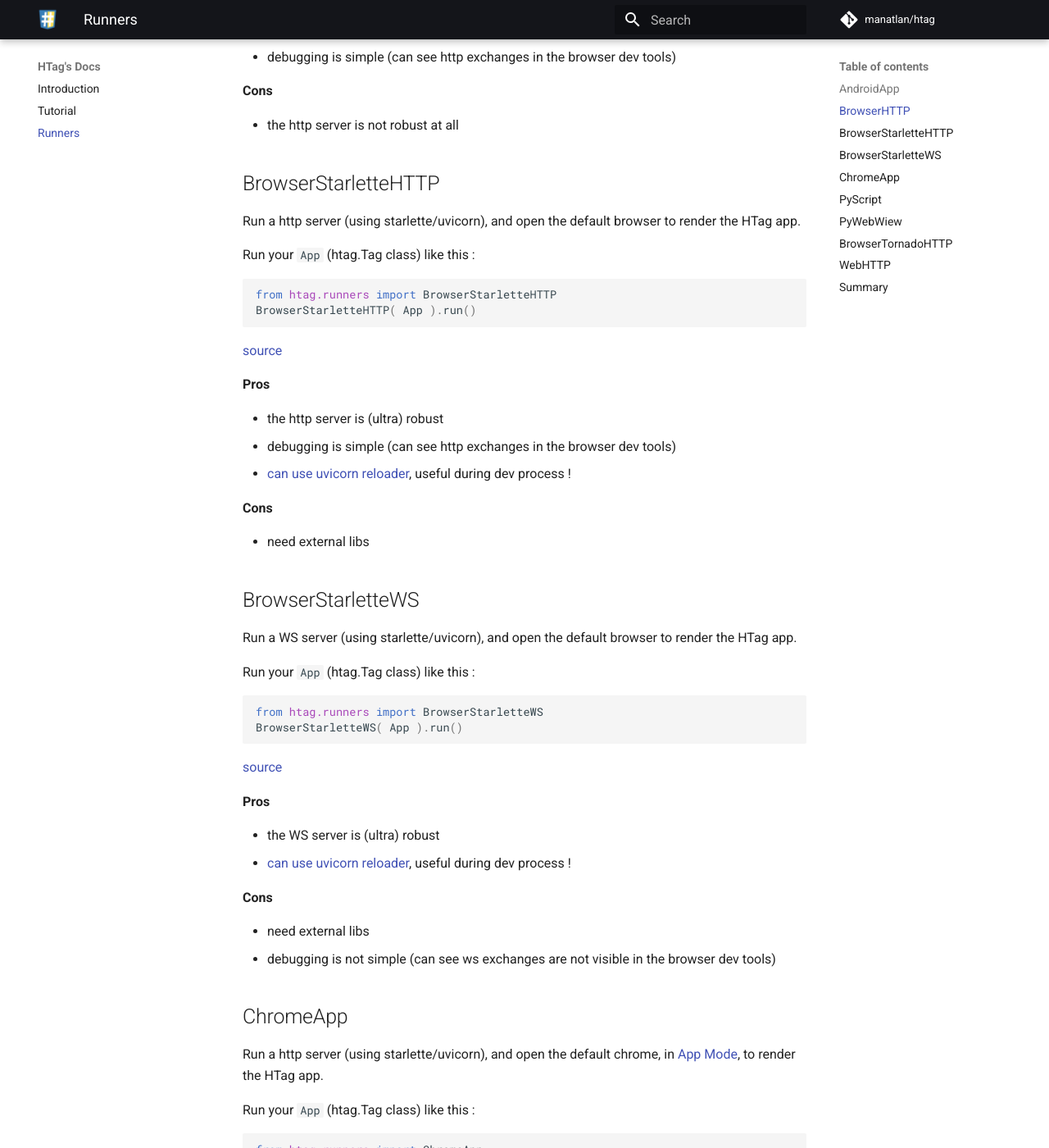
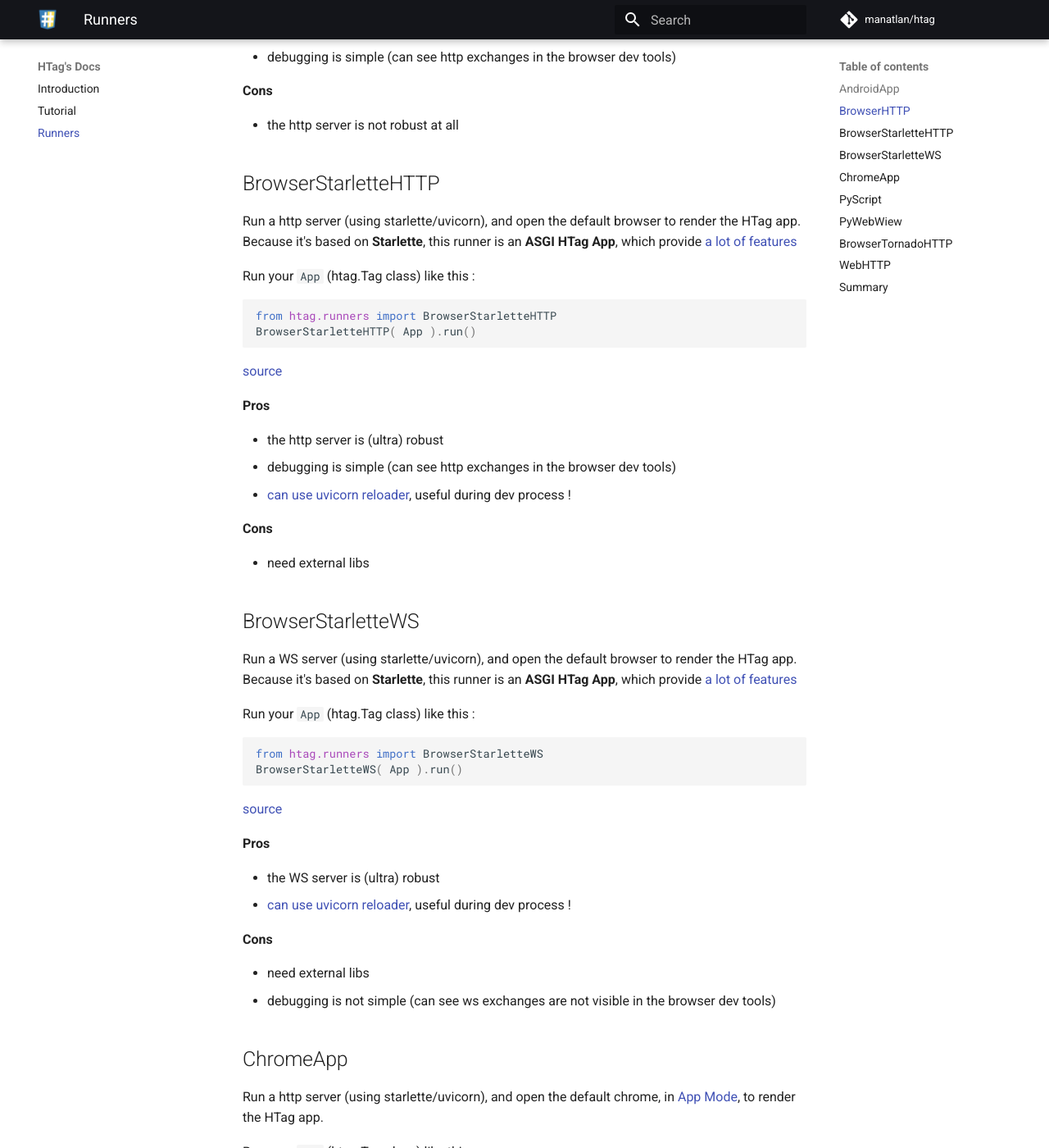
Before and after one commit to manatlan/htag, an MkDocs documentation site: the page built from docs/runners.md, in a window 1280 px wide and 1400 px high, scrolled down 1202 px. Shown: the whole window at 82% size. Built offline with MkDocs 1.6.1 and Material for MkDocs 9.7.7, drawn with Linux system fonts in a browser that asks for light colours; comment, search, counter and statistics services are not loaded; some of the changed text lies outside the part shown.

Commit message:
Update runners.md

```diff
--- a/docs/runners.md
+++ b/docs/runners.md
@@ -48,7 +48,7 @@ BrowserHTTP( App ).run()
  - the http server is not robust at all
 
 ## BrowserStarletteHTTP
-Run a http server (using starlette/uvicorn), and open the default browser to render the HTag app.
+Run a http server (using starlette/uvicorn), and open the default browser to render the HTag app. Because it's based on **Starlette**, this runner is an **ASGI HTag App**, which provide [a lot of features](asgi)
 
 Run your `App` (htag.Tag class) like this :
 
@@ -72,7 +72,7 @@ BrowserStarletteHTTP( App ).run()
 
 
 ## BrowserStarletteWS
-Run a WS server (using starlette/uvicorn), and open the default browser to render the HTag app.
+Run a WS server (using starlette/uvicorn), and open the default browser to render the HTag app. Because it's based on **Starlette**, this runner is an **ASGI HTag App**, which provide [a lot of features](asgi)
 
 Run your `App` (htag.Tag class) like this :
 
@@ -187,7 +187,7 @@ BrowserTornadoHTTP( App ).run()
  - need external libs
 
 ## WebHTTP
-Run a http server (using starlette/uvicorn), and serve the htag app to any browser.
+Run a http server (using starlette/uvicorn), and serve the htag app to any browser. Because it's based on **Starlette**, this runner is an **ASGI HTag App**, which provide [a lot of features](asgi)
 
 Run your `App` (htag.Tag class) like this :
 
```
